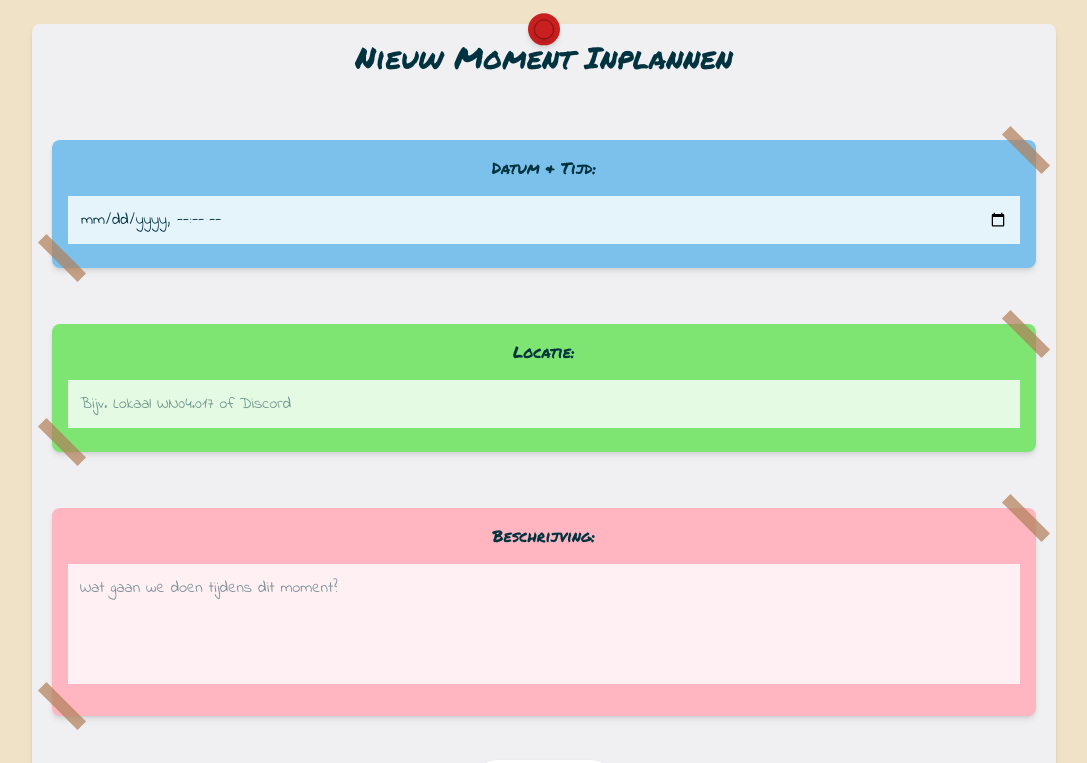
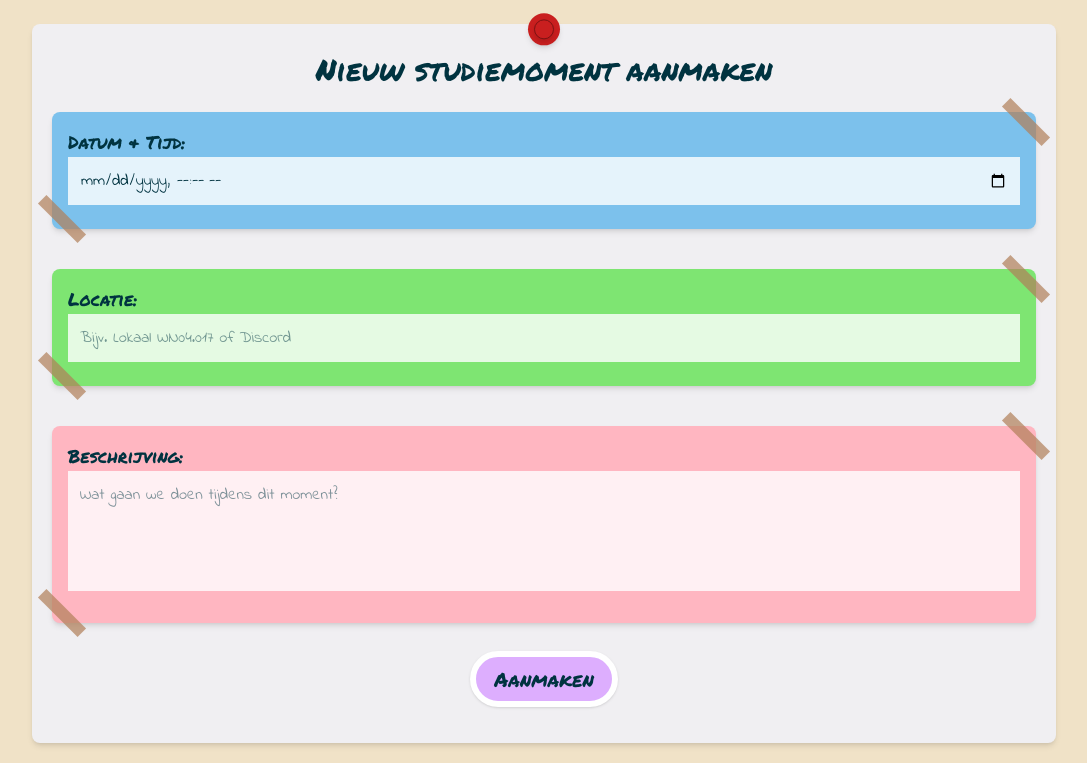
Before and after one commit to dingoskye/tle8-startup, a React (Vite) app in the folder front-end/: page /moment-aanmaken/1 in a window 1280 px wide. Shown: the top 763 px of the page, without its empty margins (96-1183 px from the left). Built offline with nearby package versions, Linux system fonts and the light colour scheme.

Commit message:
Small change

```diff
--- a/front-end/src/pages/create-moment.jsx
+++ b/front-end/src/pages/create-moment.jsx
@@ -13,7 +13,7 @@ function CreateMoment() {
 
     const {apiFetch, token} = useApi();
 
-    const { id } = useParams();
+    const {id} = useParams();
     const navigate = useNavigate();
 
     // State voor de nieuwe velden: datum, locatie en beschrijving
@@ -26,7 +26,7 @@ function CreateMoment() {
     const [errors, setErrors] = useState({});
 
     const handleInputChange = (e) => {
-        const { name, value } = e.target;
+        const {name, value} = e.target;
         setFormData((prev) => ({
             ...prev,
             [name]: value,
@@ -93,21 +93,22 @@ function CreateMoment() {
 
         } catch (err) {
             console.error("Fout bij aanmaken moment:", err.message);
-            setErrors({ general: "Er is een fout opgetreden bij het aanmaken van het moment." });
+            setErrors({general: "Er is een fout opgetreden bij het aanmaken van het moment."});
         }
     };
 
     return (
         <Card variant={"white"}>
-            <h1 className="text-3xl font-headers flex items-center justify-center mb-10">
-                Nieuw Moment Inplannen
+            <h1 className="text-3xl font-headers flex items-center justify-center mt-3 text-center">
+                Nieuw studiemoment aanmaken
             </h1>
 
             <section>
-                <form onSubmit={handleSubmit} className="flex flex-col gap-10">
+                <form onSubmit={handleSubmit} className="flex flex-col gap-6">
 
                     <TapeCard variant="primary">
-                        <label htmlFor="date" className="block font-headers mb-4">
+                        <div className="text-left">
+                            <label htmlFor="date" className="text-lg font-headers mb-4">
                                 Datum & Tijd:
                             </label>
 
@@ -125,10 +126,12 @@ function CreateMoment() {
                                     {errors.date}
                                 </p>
                             )}
+                        </div>
                     </TapeCard>
 
                     <TapeCard variant="secondary">
-                        <label htmlFor="location" className="block font-headers mb-4">
+                        <div className="text-left">
+                            <label htmlFor="location" className="text-left text-lg font-headers mb-4">
                                 Locatie:
                             </label>
 
@@ -147,10 +150,12 @@ function CreateMoment() {
                                     {errors.location}
                                 </p>
                             )}
+                        </div>
                     </TapeCard>
 
                     <TapeCard variant="quaternary">
-                        <label htmlFor="description" className="block font-headers mb-4">
+                        <div className="text-left">
+                            <label htmlFor="description" className="text-left text-lg font-headers mb-4">
                                 Beschrijving:
                             </label>
 
@@ -168,10 +173,12 @@ function CreateMoment() {
                                     {errors.description}
                                 </p>
                             )}
+                        </div>
                     </TapeCard>
 
                     {errors.general && (
-                        <div role="alert" className="mt-1 rounded-lg flex justify-center text-(--ruas-red) font-semibold text-lg">
+                        <div role="alert"
+                             className="mt-1 rounded-lg flex justify-center text-(--ruas-red) font-semibold text-lg">
                             {errors.general}
                         </div>
                     )}
```
Lines whose indentation alone changed are shown as unchanged.
